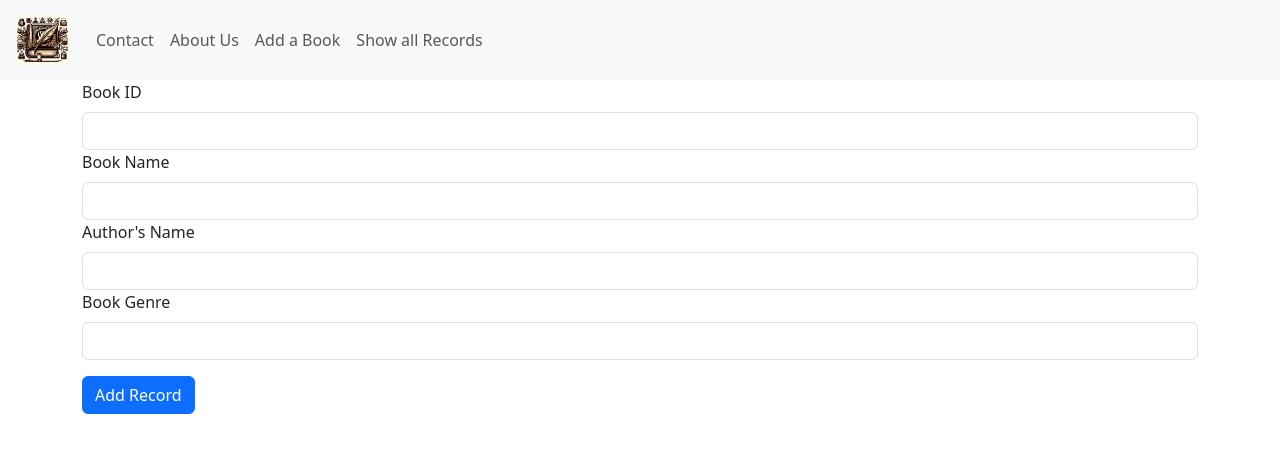
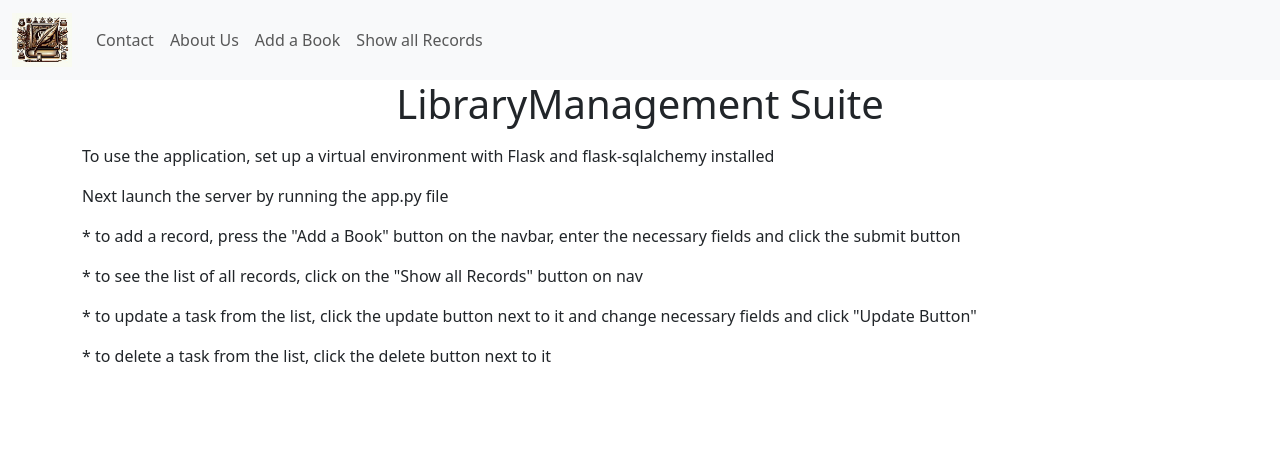
Before and after one commit to yash-s-khandelwal/LibraryManagement, a Flask app: page / in a window 1280 px wide. Shown: the top 453 px of the page. Run offline with Flask 3, Linux system fonts and the light colour scheme.

Commit message:
added CRUD Functionality

```diff
--- a/app.py
+++ b/app.py
@@ -20,8 +20,29 @@ class Book(database.Model):
 
     BookGenre=database.Column(database.String(100), nullable=False)
 
+class Contacted(database.Model):
+    Sno=database.Column(database.Integer, primary_key=True)
+
+    ContactEmail=database.Column(database.String(150), nullable=False)
+
+    ContactNumber= database.Column(database.String(13), nullable=False)
+
+    Message=database.Column(database.String(1000), nullable=False)
 
 
+
+@app.route('/contactdetails', methods=["GET", "POST"])
+def contactdetails():
+    if request.method=="POST":
+        contactEmail=request.form.get("ContactEmail")
+        contactNumber=request.form.get("ContactNumber")
+        problem=request.form.get("problem")
+
+        comment=Contacted(ContactEmail=contactEmail,ContactNumber=contactNumber, Message=problem)
+
+        database.session.add(comment)
+        database.session.commit()
+        return render_template("index.html")
 
 @app.route('/')
 def index():
@@ -83,21 +104,27 @@ def delete():
 @app.route("/update", methods=["GET", "POST"])
 def update():
     #getting for which book we have request
-    bookNo=request.args.get("BookNo")
+    book_No=request.args.get("BookNo")
 
     if request.method=="POST":
+
+        #fething new data from form
         bookNo=request.form.get("BookNo")
         bookName=request.form.get("BookName")
         bookAuthor=request.form.get("BookAuthor")
         bookGenre=request.form.get("BookGenre")
 
-        bookRecord = Book(BookNo=bookNo,BookName=bookName,BookAuthor=bookAuthor,BookGenre=bookGenre)
-        print(bookNo)
+        #fetching old data from db
+        bookRecord=Book.query.filter_by(BookNo=bookNo).first()
+        bookRecord.BookName=bookName
+        bookRecord.BookAuthor=bookAuthor
+        bookRecord.BookGenregit=bookGenre
+
         database.session.add(bookRecord)
         database.session.commit()
         return redirect("/records")
 
-    currentBook=Book.query.filter_by(BookNo=bookNo).first()
+    currentBook=Book.query.filter_by(BookNo=book_No).first()
     return render_template("update.html", currentBook=currentBook)
 
 
--- a/templates/index.html
+++ b/templates/index.html
@@ -4,16 +4,15 @@
 {% endblock title %}
 {% block main %}
     <div class="container">
-        <form action="add" method="POST">
-            <label for="BookNo" class="form-label">Book ID</label>
-            <input type="text" name="BookNo" id="BookNo" class="form-control">
-            <label for="BookName" class="form-label">Book Name</label>
-            <input type="text" name="BookName" id="BookName" class="form-control">
-            <label for="BookAuthor" class="form-label">Author's Name</label>
-            <input type="text" name="BookAuthor" id="BookAuthor" class="form-control">
-            <label for="BookGenre" class="form-label">Book Genre</label>
-            <input type="text" name="BookGenre" id="BookGenre" class="form-control">
-            <input type="submit" class="btn btn-primary mt-3" value="Add Record">
-        </form>
+        <h1 class="text-center mb-3">LibraryManagement Suite</h1>
+
+        <p>To use the application, set up a virtual environment with Flask and flask-sqlalchemy installed</p>
+        <p>Next launch the server by running the app.py file</p>
+        <p>* to add a record, press the "Add a Book" button on the navbar, enter the necessary fields and click the submit button</p>
+        <p>* to see the list of all records, click on the "Show all Records" button on nav </p>
+        <p>* to update a task from the list, click the update button next to it and change necessary fields and click "Update Button"</p>
+        <p>* to delete a task from the list, click the delete button next to it</p>
+
+
     </div>
 {% endblock main %}
```
Also changed, not shown: templates/contact.html (+8 -8 lines), README.md, instance/records.db, records.db (added).
